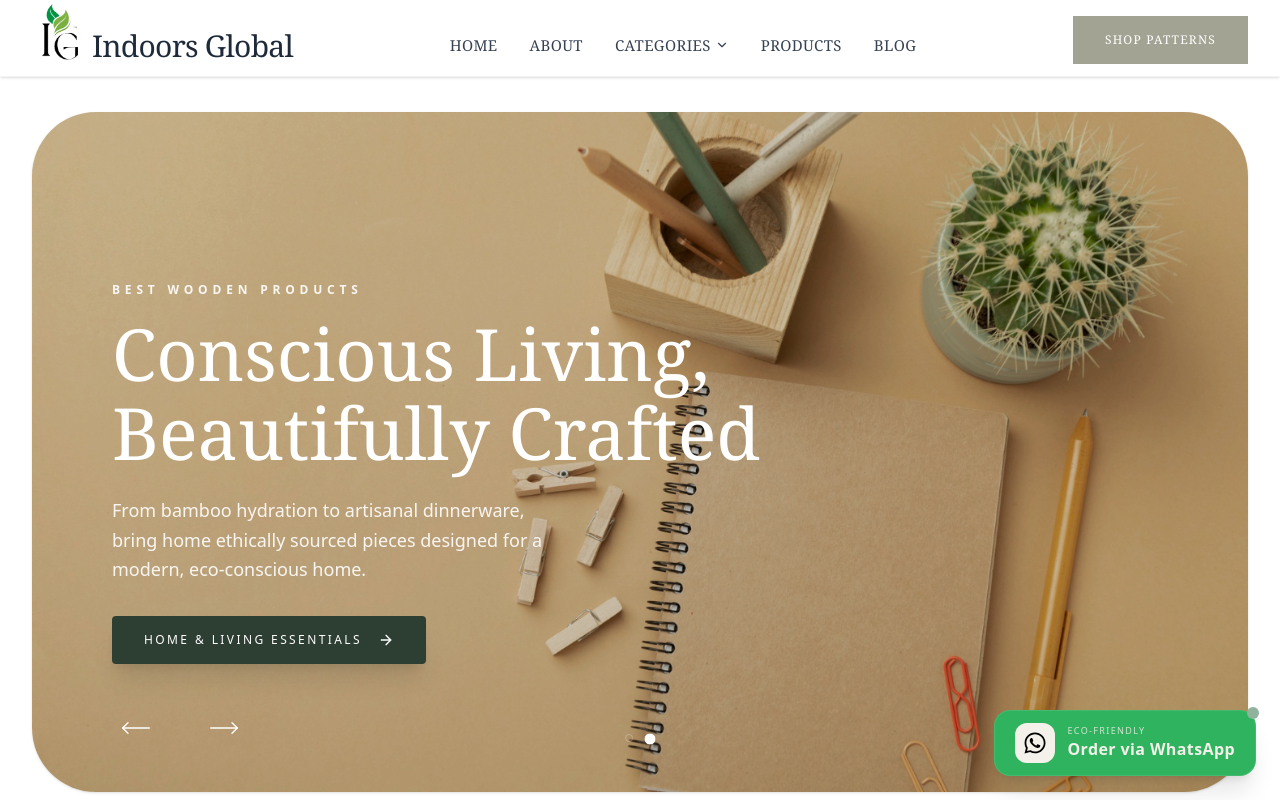
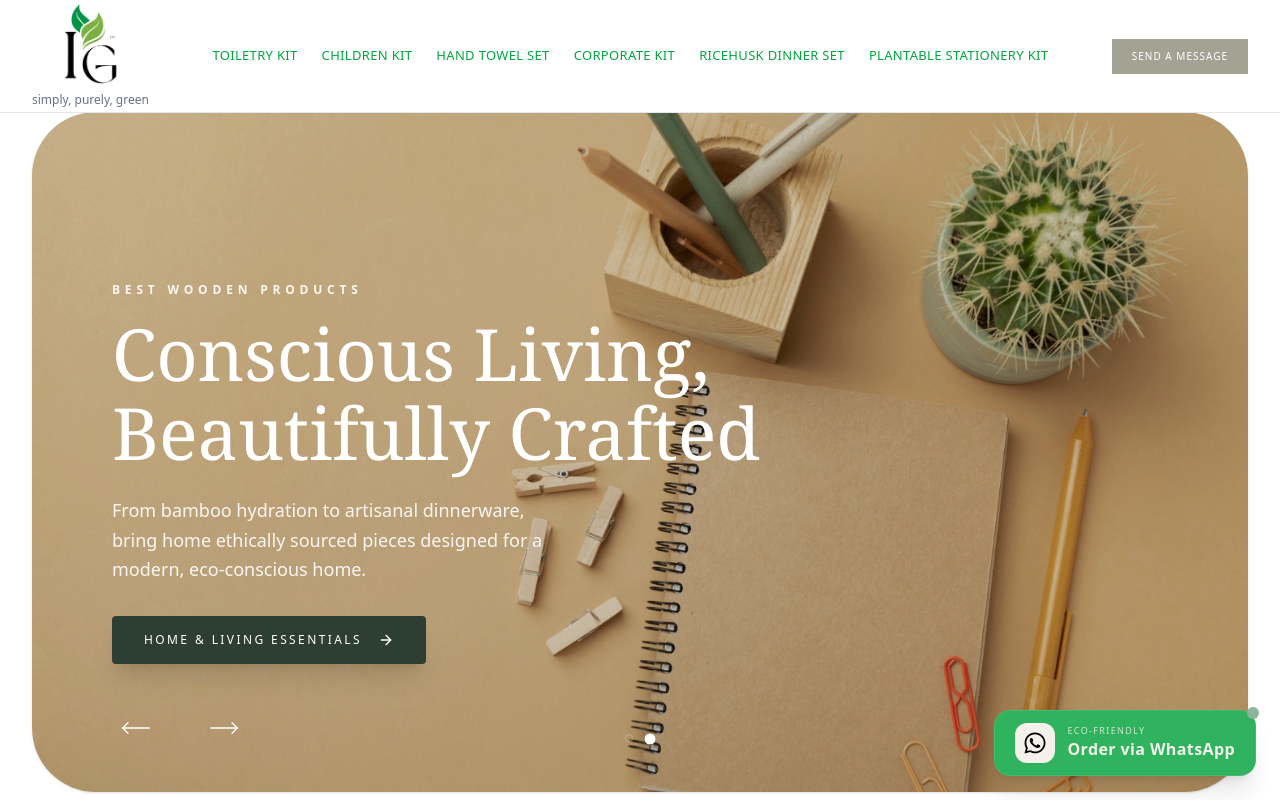
Before and after one commit to indoorsglobal/indoorsglobal, a Next.js app: page / in a window 1280 px wide. Shown: the top 800 px of the page. Built offline with nearby package versions, Linux system fonts and the light colour scheme.

Commit message:
Update Navbar.tsx

```diff
--- a/components/layout/Navbar.tsx
+++ b/components/layout/Navbar.tsx
@@ -2,13 +2,12 @@
 
 import React, { useState } from "react";
 import Link from "next/link";
-import { ChevronDown, Menu, X, MapPin } from "lucide-react"; // Added MapPin
+import { Menu, X, MapPin } from "lucide-react";
 import logo from "@/public/navbar/logo.png";
 import Image from "next/image";
 
 const Navbar = () => {
   const [isOpen, setIsOpen] = useState(false);
-  const [isDropdownOpen, setIsDropdownOpen] = useState(false);
 
   const categories = [
     { name: "TOILETRY KIT", href: "/categories/toiletry-kit" },
@@ -19,25 +18,12 @@ const Navbar = () => {
     { name: "PLANTABLE STATIONERY KIT", href: "/categories/stationery-kit" },
   ];
 
-  const navLinks = [
-    { name: "Home", href: "/" },
-    { name: "About", href: "/about" },
-    {
-      name: "Categories",
-      href: "#",
-      hasDropdown: true,
-      subItems: categories,
-    },
-    { name: "Products", href: "/products" },
-    { name: "Blog", href: "/blog" },
-  ];
-
   return (
-    <nav className="fixed top-0 left-0 w-full z-50 bg-white border-b border-gray-100 font-serif shadow-sm">
-      <div className="max-w-[1440px] mx-auto flex items-end justify-between px-6 md:px-8 pb-3 pt-1 max-lg:py-2">
+    <nav className="fixed top-0 left-0 w-full z-50 bg-white border-b border-gray-200 ">
+      <div className="max-w-[1440px] mx-auto flex items-center justify-between px-6 md:px-8 py-1">
         {/* Logo Section */}
-        <Link href={"/"} className="flex items-end gap-1 justify-end">
-          <div className="w-14 h-14 mb-1 max-lg:w-10 max-lg:h-10 relative">
+        <Link href={"/"} className="flex items-center gap-2 flex-col">
+          <div className="w-10 h-10 md:w-20 md:h-20 relative">
             <Image
               src={logo}
               alt="Indoors Global Logo"
@@ -45,55 +31,22 @@ const Navbar = () => {
               className="object-contain"
             />
           </div>
-          <span className="text-xl md:text-3xl font-medium tracking-tight text-gray-800">
+          <p className="text-xs text-gray-500">simply, purely, green</p>
+          {/* <span className="text-xl md:text-2xl font-medium tracking-tight text-gray-800">
             Indoors Global
-          </span>
+          </span> */}
         </Link>
 
-        {/* Desktop Navigation */}
-        <div className="hidden md:flex items-center gap-8 text-[15px] text-gray-700">
-          {navLinks.map((link) => (
-            <div
-              key={link.name}
-              className="relative group"
-              onMouseEnter={() => link.hasDropdown && setIsDropdownOpen(true)}
-              onMouseLeave={() => link.hasDropdown && setIsDropdownOpen(false)}
+        {/* Desktop Categories Row */}
+        <div className="hidden lg:flex items-center gap-6 text-[13px] text-green-600">
+          {categories.map((cat) => (
+            <Link
+              key={cat.name}
+              href={cat.href}
+              className="hover:text-black transition-colors py-2 uppercase tracking-wide font-medium whitespace-nowrap"
             >
-              <Link
-                href={link.href}
-                className="flex items-center gap-1 hover:text-black transition-colors py-2 uppercase tracking-wide"
-              >
-                {link.name}
-                {link.hasDropdown && (
-                  <ChevronDown
-                    size={14}
-                    className={`transition-transform duration-300 ${isDropdownOpen ? "rotate-180" : ""}`}
-                  />
-                )}
+              {cat.name}
             </Link>
-
-              {link.hasDropdown && (
-                <div
-                  className={`absolute left-0 mt-0 w-64 bg-white border border-gray-100 shadow-xl transition-all duration-300 ${
-                    isDropdownOpen
-                      ? "opacity-100 visible translate-y-0"
-                      : "opacity-0 invisible -translate-y-2"
-                  }`}
-                >
-                  <div className="py-2">
-                    {link.subItems.map((sub) => (
-                      <Link
-                        key={sub.name}
-                        href={sub.href}
-                        className="block px-6 py-3 hover:bg-gray-50 text-gray-600 hover:text-black transition-colors border-b last:border-0 border-gray-50 text-sm font-medium"
-                      >
-                        {sub.name}
-                      </Link>
-                    ))}
-                  </div>
-                </div>
-              )}
-            </div>
           ))}
         </div>
 
@@ -101,69 +54,40 @@ const Navbar = () => {
         <div className="flex items-center gap-4">
           <Link
             href={"/contact"}
-            className="hidden sm:block bg-[#a3a393] hover:bg-[#7cb140] text-white px-6 md:px-8 py-3 md:py-4 text-[10px] md:text-xs uppercase tracking-widest transition-all duration-300"
+            className="hidden sm:block bg-[#a3a393] hover:bg-[#7cb140] text-white px-5 py-2.5 text-[10px] uppercase tracking-widest transition-all duration-300"
           >
-            Shop Patterns
+             Send a Message
           </Link>
 
           <button
-            className="md:hidden p-2 text-gray-700"
+            className="lg:hidden p-2 text-gray-700"
             onClick={() => setIsOpen(!isOpen)}
           >
-            {isOpen ? <X size={28} /> : <Menu size={28} />}
+            {isOpen ? <X size={24} /> : <Menu size={24} />}
           </button>
         </div>
       </div>
 
       {/* Mobile Menu Overlay */}
       <div
-        className={`md:hidden bg-white border-b border-gray-100 overflow-hidden transition-all duration-500 ease-in-out ${
+        className={`lg:hidden bg-white border-b border-gray-100 overflow-hidden transition-all duration-500 ease-in-out ${
           isOpen ? "max-h-[1000px] opacity-100" : "max-h-0 opacity-0"
         }`}
       >
         <div className="flex flex-col p-6 gap-2 text-gray-700">
-          {navLinks.map((link) => (
-            <div key={link.name}>
-              {link.hasDropdown ? (
-                <>
-                  <button
-                    onClick={() => setIsDropdownOpen(!isDropdownOpen)}
-                    className="w-full text-lg font-medium border-b border-gray-50 pb-2 flex justify-between items-center uppercase"
-                  >
-                    {link.name}
-                    <ChevronDown
-                      size={18}
-                      className={`${isDropdownOpen ? "rotate-180" : ""} transition-transform`}
-                    />
-                  </button>
-                  <div
-                    className={`${isDropdownOpen ? "block" : "hidden"} bg-gray-50 py-2 transition-all`}
-                  >
-                    {link.subItems.map((sub) => (
+          <p className="text-[10px] uppercase tracking-widest text-gray-400 mb-2">Categories</p>
+          {categories.map((cat) => (
             <Link
-                        key={sub.name}
-                        href={sub.href}
-                        onClick={() => setIsOpen(false)}
-                        className="block px-6 py-3 text-sm text-gray-600 border-b last:border-0 border-gray-100"
-                      >
-                        {sub.name}
-                      </Link>
-                    ))}
-                  </div>
-                </>
-              ) : (
-                <Link
-                  href={link.href}
+              key={cat.name}
+              href={cat.href}
               onClick={() => setIsOpen(false)}
               className="text-lg font-medium border-b border-gray-50 pb-2 flex justify-between items-center uppercase"
             >
-                  {link.name}
+              {cat.name}
             </Link>
-              )}
-            </div>
           ))}
 
-          {/* Store Address Section (Mobile Only) */}
+          {/* Store Address Section */}
           <div className="mt-6 p-4 bg-gray-50 rounded-lg border border-gray-100">
             <div className="flex items-start gap-3">
               <MapPin size={20} className="text-[#a3a393] mt-1 shrink-0" />
@@ -176,10 +100,11 @@ const Navbar = () => {
             </div>
           </div>
 
-          <Link href={"/contact"} className="flex flex-col "  onClick={() => setIsOpen(!isOpen)}>
-          <button className="mt-4 bg-[#a3a393] text-white py-4 text-xs uppercase tracking-widest">
-            Shop Patterns
-          </button></Link>
+          <Link href={"/contact"} className="mt-4" onClick={() => setIsOpen(false)}>
+            <button className="w-full bg-[#a3a393] text-white py-4 text-xs uppercase tracking-widest">
+              Send a Message
+            </button>
+          </Link>
         </div>
       </div>
     </nav>
```
Lines whose indentation alone changed are shown as unchanged.
